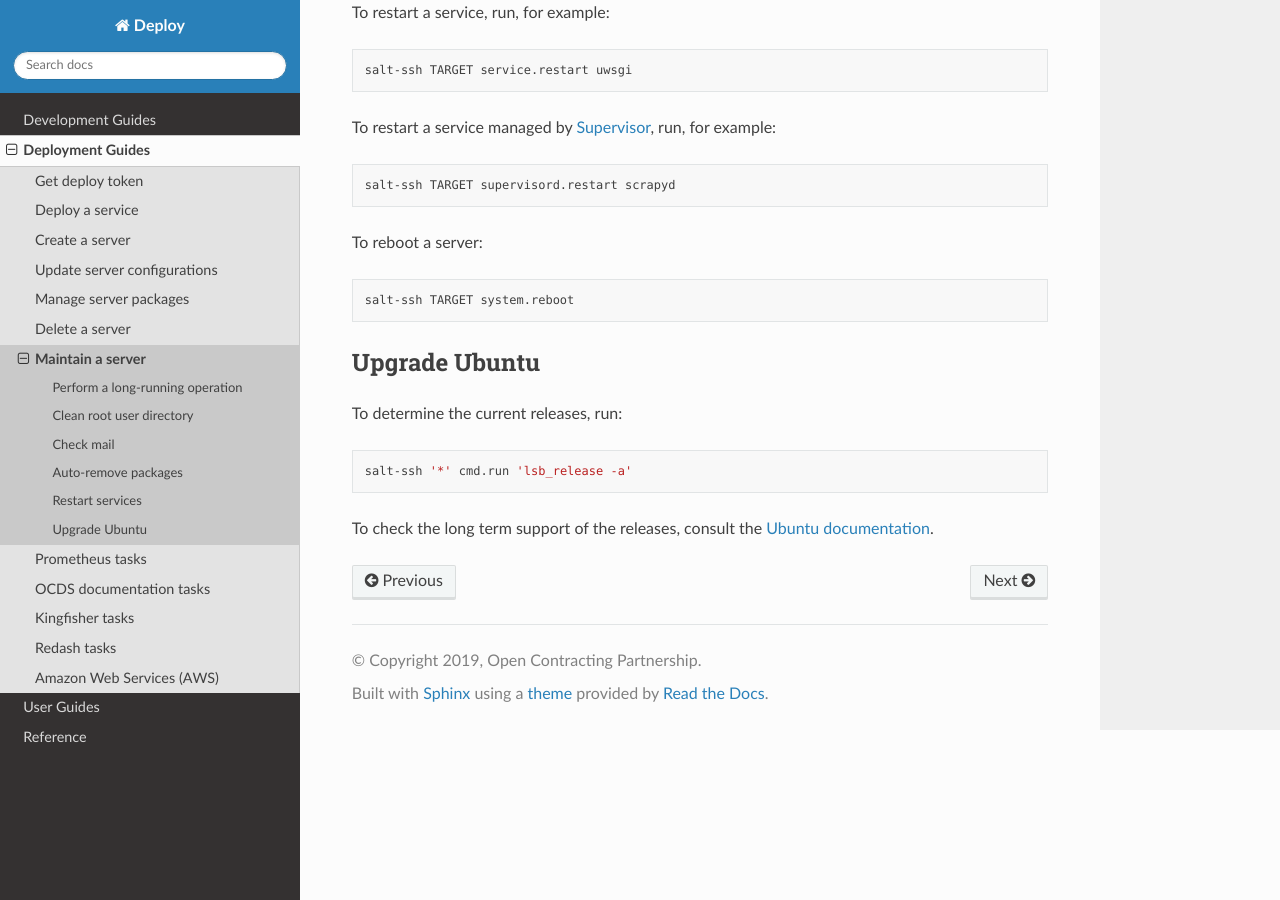
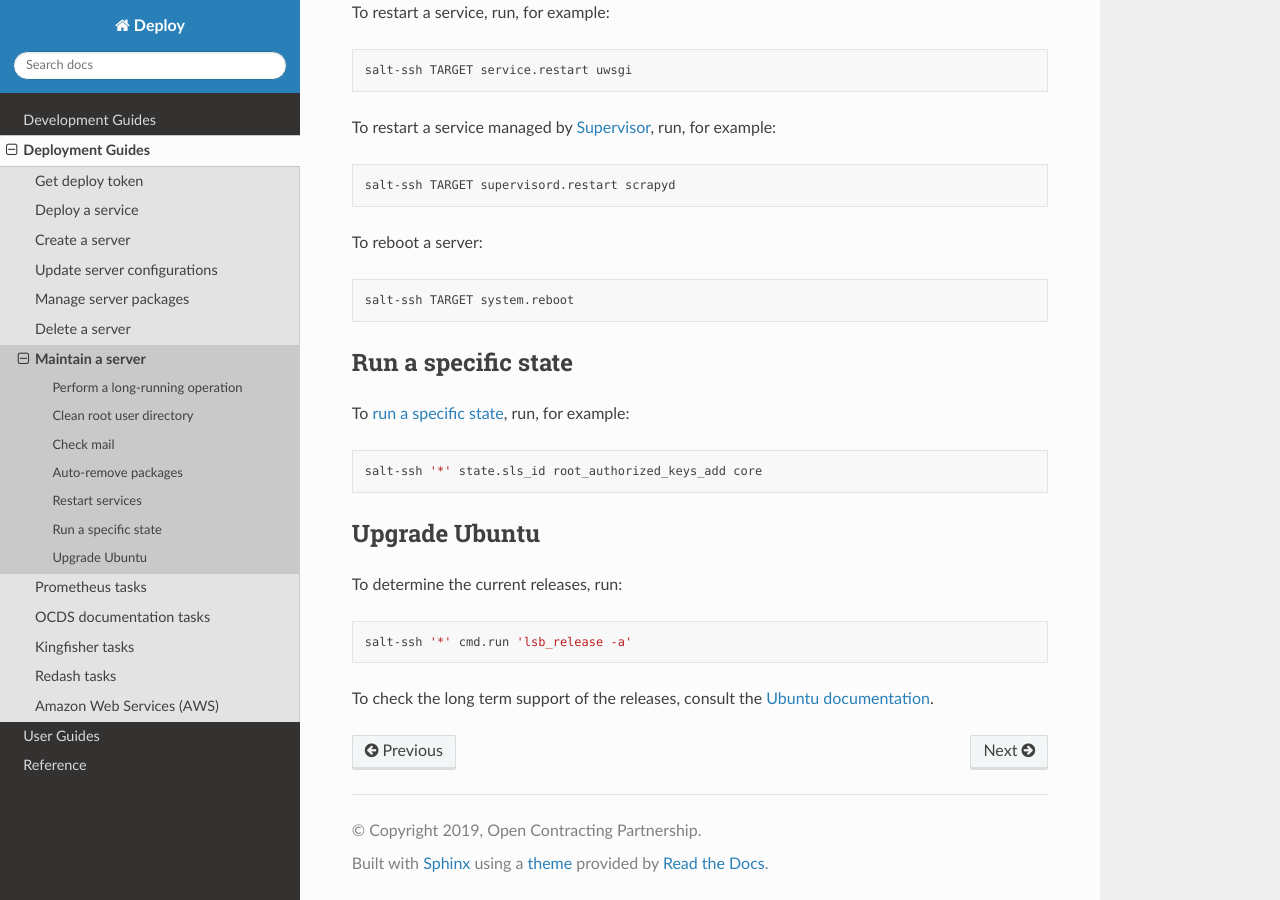
Before and after one commit to open-contracting/deploy, a Sphinx documentation site: the page built from docs/deploy/maintain.rst, in a window 1280 px wide and 900 px high, scrolled down 3128 px. Built offline with Sphinx 7.4.7 and the Read the Docs theme 2.0.0, drawn with Linux system fonts in a browser that asks for light colours.

Commit message:
Add docs for running a specific state

```diff
--- a/docs/deploy/maintain.rst
+++ b/docs/deploy/maintain.rst
@@ -167,6 +167,15 @@ To reboot a server:
 
    salt-ssh TARGET system.reboot
 
+Run a specific state
+--------------------
+
+To `run a specific state <https://docs.saltstack.com/en/latest/ref/modules/all/salt.modules.state.html#salt.modules.state.sls_id>`__, run, for example:
+
+.. code-block:: bash
+
+   salt-ssh '*' state.sls_id root_authorized_keys_add core
+
 Upgrade Ubuntu
 --------------
 
```
